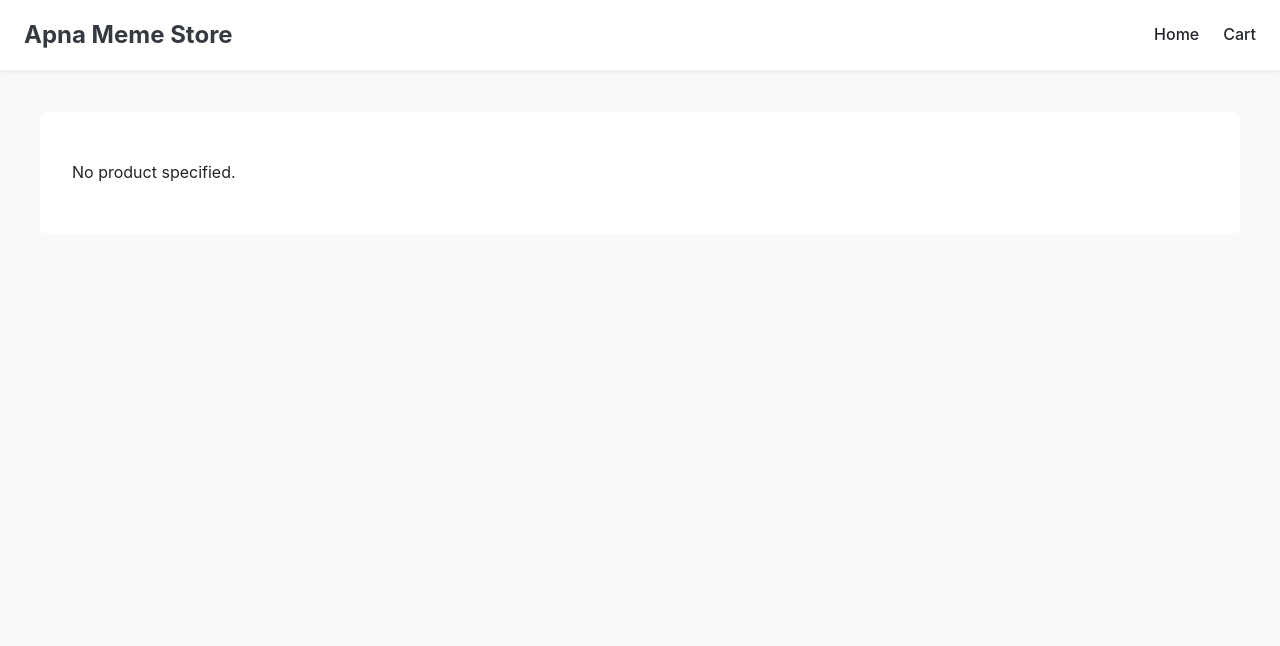
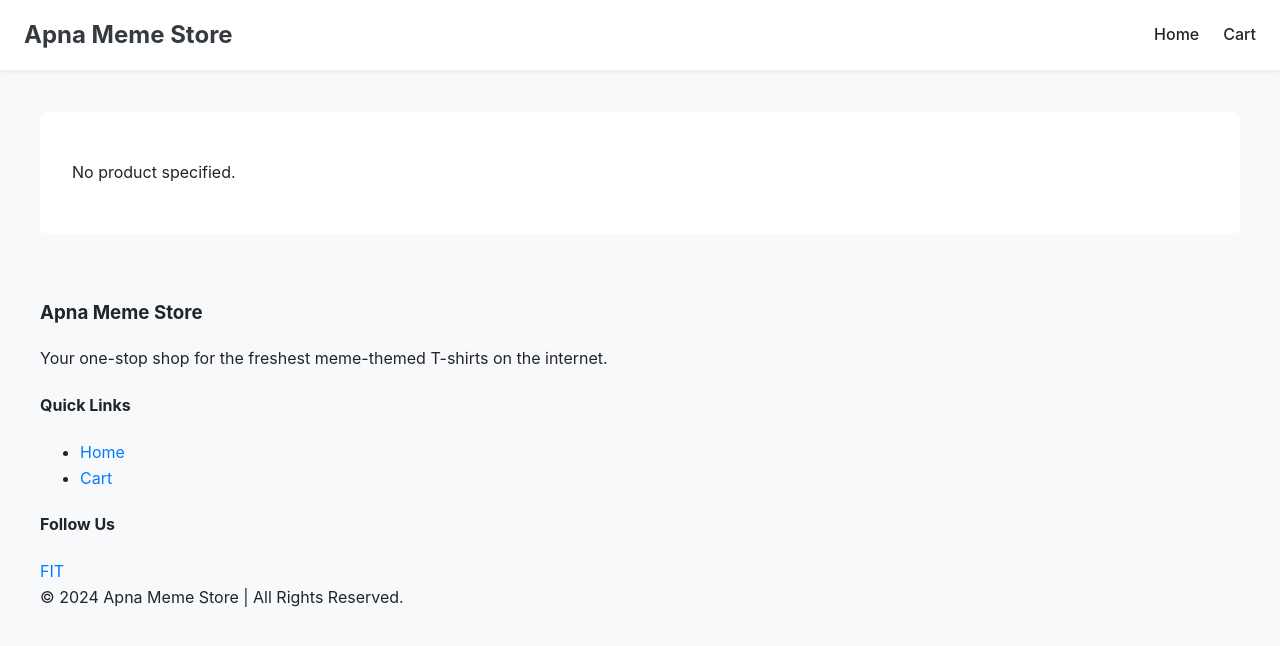
Before and after one commit to raj0580/Apna-meme-store, a plain HTML site: page product.html in a window 1280 px wide. Drawn offline with Linux system fonts and the light colour scheme.

Commit message:
Update product.html

```diff
--- a/product.html
+++ b/product.html
@@ -13,7 +13,6 @@
              <span id="welcome-message" class="nav-link"></span>
             <a href="/" class="nav-link">Home</a>
             <a href="/cart.html" class="nav-link cart-icon-container">Cart<span id="cart-counter">0</span></a>
-
         </nav>
     </header>
     <main class="container">
@@ -25,6 +24,16 @@
         </section>
     </main>
     <div id="toast-container"></div>
+    <footer class="footer">
+        <div class="container">
+            <div class="footer-content">
+                <div class="footer-section"><h3>Apna Meme Store</h3><p>Your one-stop shop for the freshest meme-themed T-shirts on the internet.</p></div>
+                <div class="footer-section"><h4>Quick Links</h4><ul><li><a href="/">Home</a></li><li><a href="/cart.html">Cart</a></li></ul></div>
+                <div class="footer-section"><h4>Follow Us</h4><div class="social-icons"><a href="#" aria-label="Facebook">F</a><a href="#" aria-label="Instagram">I</a><a href="#" aria-label="Twitter">T</a></div></div>
+            </div>
+            <div class="footer-bottom">© 2024 Apna Meme Store | All Rights Reserved.</div>
+        </div>
+    </footer>
     <script src="/js/main.js" type="module"></script>
     <script src="/js/product.js" type="module"></script>
 </body>
```
